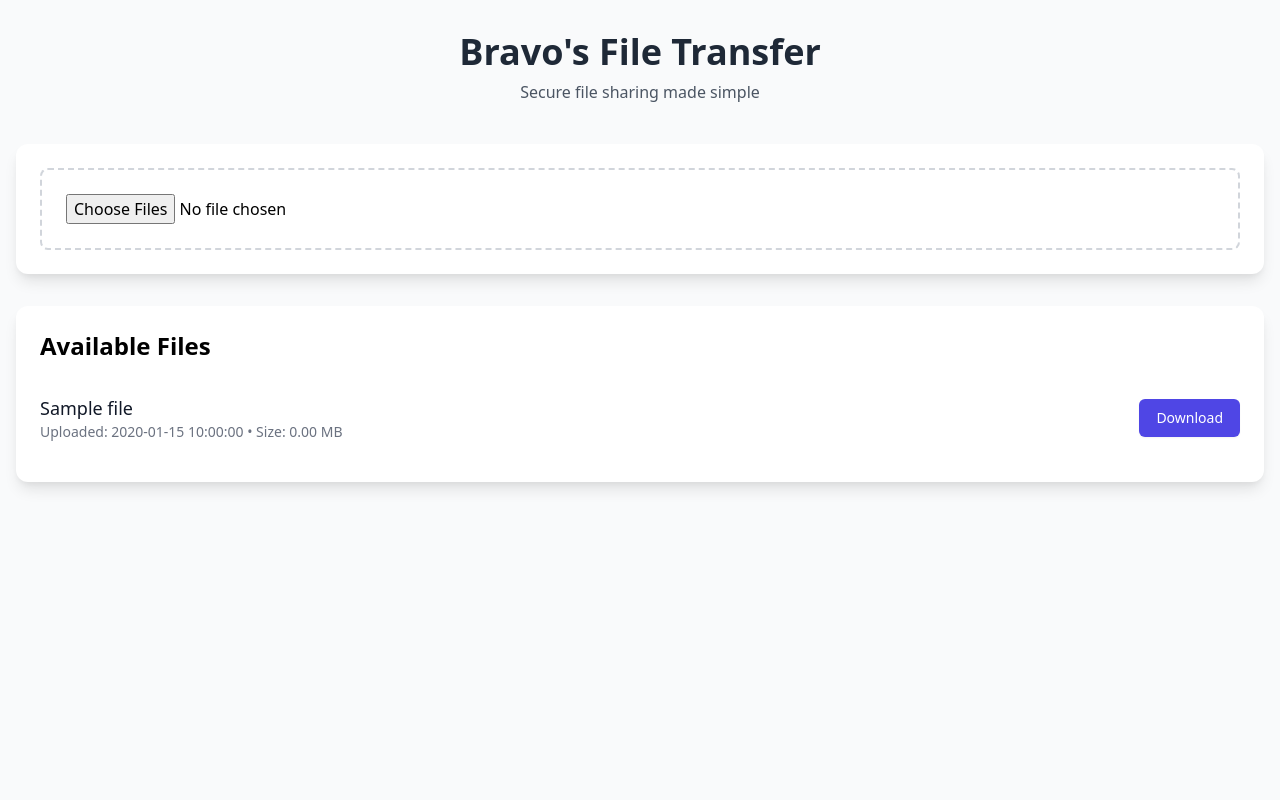
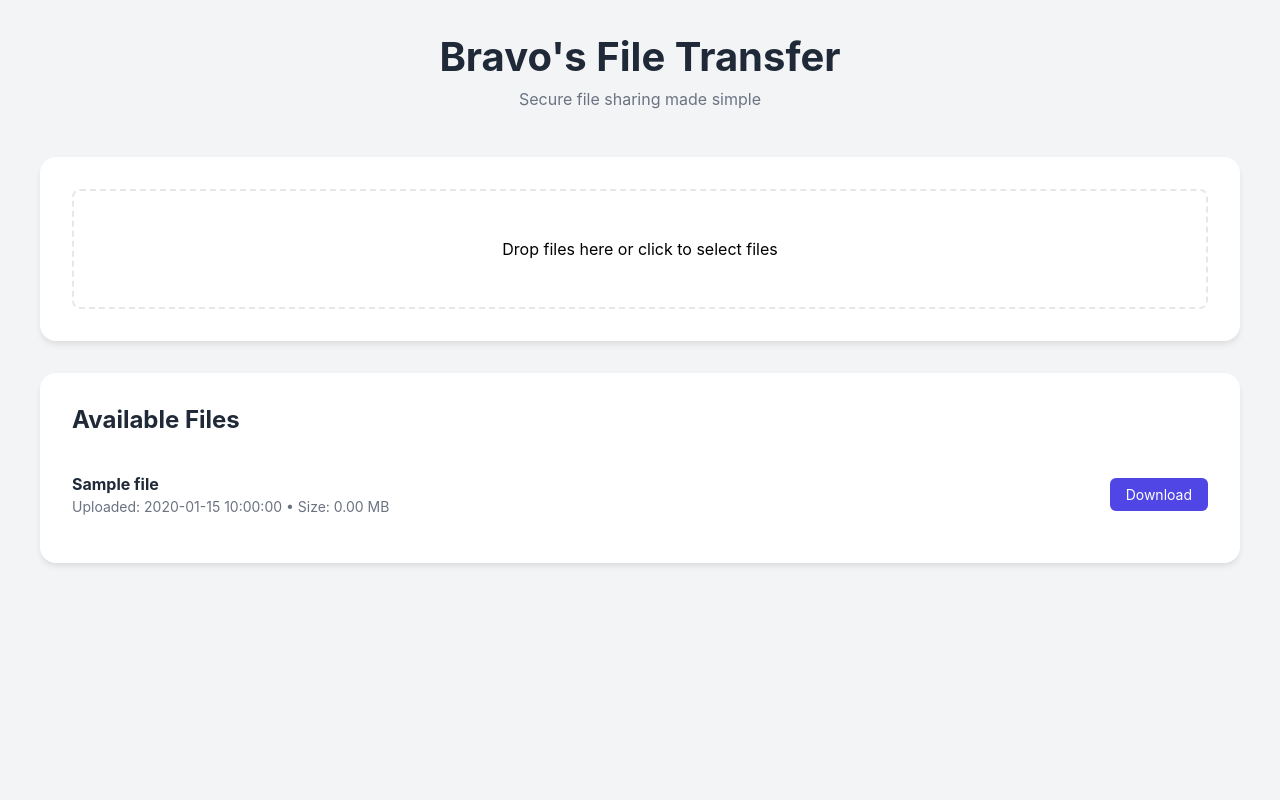
Before and after one commit to one-bravo/dl, a Flask app: template templates/index.html in a window 1280 px wide. Run offline with Flask 2, Linux system fonts and the light colour scheme; the template is opened without the code that fills it: most values are stand-ins (such as "Sample title", 1, 10 or a date in 2020); some libraries are stand-ins or nearby versions.

Commit message:
Update index.html

```diff
--- a/templates/index.html
+++ b/templates/index.html
@@ -4,92 +4,306 @@
     <meta charset="UTF-8">
     <meta name="viewport" content="width=device-width, initial-scale=1.0">
     <title>Bravo's File Transfer</title>
-    <link href="https://cdnjs.cloudflare.com/ajax/libs/tailwindcss/2.2.19/tailwind.min.css" rel="stylesheet">
-    <script src="https://cdnjs.cloudflare.com/ajax/libs/dropzone/5.9.3/min/dropzone.min.js"></script>
-    <link href="https://cdnjs.cloudflare.com/ajax/libs/dropzone/5.9.3/dropzone.min.css" rel="stylesheet">
+    <style>
+        :root {
+            --primary-color: #4F46E5;
+            --hover-color: #4338CA;
+        }
+
+        * {
+            margin: 0;
+            padding: 0;
+            box-sizing: border-box;
+            font-family: -apple-system, BlinkMacSystemFont, "Segoe UI", Roboto, "Helvetica Neue", Arial, sans-serif;
+        }
+
+        body {
+            background-color: #F3F4F6;
+            min-height: 100vh;
+            padding: 2rem;
+        }
+
+        .container {
+            max-width: 1200px;
+            margin: 0 auto;
+        }
+
+        .header {
+            text-align: center;
+            margin-bottom: 3rem;
+        }
+
+        .header h1 {
+            font-size: 2.5rem;
+            color: #1F2937;
+            margin-bottom: 0.5rem;
+        }
+
+        .header p {
+            color: #6B7280;
+        }
+
+        .upload-zone {
+            background: white;
+            border-radius: 1rem;
+            padding: 2rem;
+            box-shadow: 0 4px 6px -1px rgba(0, 0, 0, 0.1);
+            margin-bottom: 2rem;
+        }
+
+        .drop-zone {
+            border: 2px dashed #E5E7EB;
+            border-radius: 0.5rem;
+            padding: 3rem 2rem;
+            text-align: center;
+            cursor: pointer;
+            transition: border-color 0.3s ease;
+        }
+
+        .drop-zone:hover {
+            border-color: var(--primary-color);
+        }
+
+        .drop-zone.drag-over {
+            border-color: var(--primary-color);
+            background-color: #F3F4F6;
+        }
+
+        .files-list {
+            background: white;
+            border-radius: 1rem;
+            padding: 2rem;
+            box-shadow: 0 4px 6px -1px rgba(0, 0, 0, 0.1);
+        }
+
+        .files-list h2 {
+            font-size: 1.5rem;
+            color: #1F2937;
+            margin-bottom: 1.5rem;
+        }
+
+        .file-item {
+            padding: 1rem 0;
+            border-bottom: 1px solid #E5E7EB;
+            display: flex;
+            justify-content: space-between;
+            align-items: center;
+        }
+
+        .file-item:last-child {
+            border-bottom: none;
+        }
+
+        .file-info h3 {
+            color: #1F2937;
+            font-size: 1rem;
+            margin-bottom: 0.25rem;
+        }
+
+        .file-info p {
+            color: #6B7280;
+            font-size: 0.875rem;
+        }
+
+        .download-btn {
+            background-color: var(--primary-color);
+            color: white;
+            padding: 0.5rem 1rem;
+            border-radius: 0.375rem;
+            text-decoration: none;
+            font-size: 0.875rem;
+            transition: background-color 0.3s ease;
+        }
+
+        .download-btn:hover {
+            background-color: var(--hover-color);
+        }
+
+        .status-message {
+            padding: 1rem;
+            border-radius: 0.5rem;
+            margin-bottom: 1rem;
+            display: none;
+        }
+
+        .status-message.success {
+            background-color: #DEF7EC;
+            color: #03543F;
+        }
+
+        .status-message.error {
+            background-color: #FDE8E8;
+            color: #9B1C1C;
+        }
+
+        .progress-bar {
+            width: 100%;
+            height: 4px;
+            background-color: #E5E7EB;
+            border-radius: 2px;
+            margin-top: 1rem;
+            display: none;
+        }
+
+        .progress-bar-fill {
+            height: 100%;
+            background-color: var(--primary-color);
+            border-radius: 2px;
+            width: 0%;
+            transition: width 0.3s ease;
+        }
+
+        .selected-files {
+            margin-top: 1rem;
+            display: none;
+        }
+
+        .selected-files-list {
+            list-style: none;
+            margin-top: 0.5rem;
+        }
+
+        .selected-files-list li {
+            color: #4B5563;
+            font-size: 0.875rem;
+            margin-bottom: 0.25rem;
+        }
+    </style>
 </head>
-<body class="bg-gray-50 min-h-screen">
-    <div class="container mx-auto px-4 py-8">
-        <!-- Header -->
-        <div class="text-center mb-10">
-            <h1 class="text-4xl font-bold text-gray-800 mb-2">Bravo's File Transfer</h1>
-            <p class="text-gray-600">Secure file sharing made simple</p>
+<body>
+    <div class="container">
+        <div class="header">
+            <h1>Bravo's File Transfer</h1>
+            <p>Secure file sharing made simple</p>
         </div>
 
-        <!-- Upload Zone -->
-        <div class="bg-white rounded-xl shadow-lg p-6 mb-8">
-            <form id="upload-form" class="dropzone rounded-lg border-2 border-dashed border-gray-300 p-6" action="/upload" method="post">
-                <div class="fallback">
-                    <input name="file" type="file" multiple />
+        <div class="status-message" id="statusMessage"></div>
+
+        <div class="upload-zone">
+            <div class="drop-zone" id="dropZone">
+                <p>Drop files here or click to select files</p>
+                <input type="file" id="fileInput" multiple style="display: none;">
+                <div class="progress-bar" id="progressBar">
+                    <div class="progress-bar-fill" id="progressBarFill"></div>
                 </div>
-            </form>
+                <div class="selected-files" id="selectedFiles">
+                    <p>Selected files:</p>
+                    <ul class="selected-files-list" id="selectedFilesList"></ul>
+                </div>
+            </div>
         </div>
 
-        <!-- Status Messages -->
-        <div id="status-message" class="hidden mb-8 p-4 rounded-lg"></div>
-
-        <!-- Files List -->
-        <div class="bg-white rounded-xl shadow-lg p-6">
-            <h2 class="text-2xl font-semibold mb-4">Available Files</h2>
-            <div class="divide-y divide-gray-200">
+        <div class="files-list">
+            <h2>Available Files</h2>
             {% for file in files %}
-                <div class="py-4 flex justify-between items-center">
-                    <div class="flex-1">
-                        <h3 class="text-lg font-medium text-gray-900">{{ file.name }}</h3>
-                        <p class="text-sm text-gray-500">
-                            Uploaded: {{ file.upload_time }} • Size: {{ '{:.2f}'.format(file.size / 1024 / 1024) }} MB
-                        </p>
+            <div class="file-item">
+                <div class="file-info">
+                    <h3>{{ file.name }}</h3>
+                    <p>Uploaded: {{ file.upload_time }} • Size: {{ '{:.2f}'.format(file.size / 1024 / 1024) }} MB</p>
                 </div>
-                    <a href="{{ url_for('download_file', filename=file.name) }}"
-                       class="ml-4 inline-flex items-center px-4 py-2 border border-transparent rounded-md shadow-sm text-sm font-medium text-white bg-indigo-600 hover:bg-indigo-700 focus:outline-none focus:ring-2 focus:ring-offset-2 focus:ring-indigo-500">
+                <a href="{{ url_for('download_file', filename=file.name) }}" class="download-btn">
                     Download
                 </a>
             </div>
             {% endfor %}
             {% if not files %}
-                <p class="py-4 text-gray-500 text-center">No files available</p>
+            <p style="text-align: center; color: #6B7280;">No files available</p>
             {% endif %}
-            </div>
         </div>
     </div>
 
     <script>
-        Dropzone.autoDiscover = false;
+        const dropZone = document.getElementById('dropZone');
+        const fileInput = document.getElementById('fileInput');
+        const progressBar = document.getElementById('progressBar');
+        const progressBarFill = document.getElementById('progressBarFill');
+        const statusMessage = document.getElementById('statusMessage');
+        const selectedFiles = document.getElementById('selectedFiles');
+        const selectedFilesList = document.getElementById('selectedFilesList');
 
-        const showStatus = (message, isError = false) => {
-            const statusDiv = document.getElementById('status-message');
-            statusDiv.textContent = message;
-            statusDiv.className = `mb-8 p-4 rounded-lg ${isError ? 'bg-red-100 text-red-700' : 'bg-green-100 text-green-700'}`;
-            statusDiv.classList.remove('hidden');
+        function showStatus(message, isError = false) {
+            statusMessage.textContent = message;
+            statusMessage.className = `status-message ${isError ? 'error' : 'success'}`;
+            statusMessage.style.display = 'block';
             setTimeout(() => {
-                statusDiv.classList.add('hidden');
+                statusMessage.style.display = 'none';
             }, 5000);
-        };
+        }
 
-        new Dropzone("#upload-form", {
-            url: "/upload",
-            maxFilesize: 16384, // 16GB
-            parallelUploads: 5,
-            maxFiles: null, // unlimited files
-            addRemoveLinks: true,
-            dictDefaultMessage: `
-                <div class="text-center">
-                    <svg class="mx-auto h-12 w-12 text-gray-400" stroke="currentColor" fill="none" viewBox="0 0 48 48">
-                        <path d="M28 8H12a4 4 0 00-4 4v20m32-12v8m0 0v8a4 4 0 01-4 4H12a4 4 0 01-4-4v-4m32-4l-3.172-3.172a4 4 0 00-5.656 0L28 28M8 32l9.172-9.172a4 4 0 015.656 0L28 28m0 0l4 4m4-24h8m-4-4v8m-12 4h.02" stroke-width="2" stroke-linecap="round" stroke-linejoin="round" />
-                    </svg>
-                    <p class="mt-1 text-sm text-gray-600">Drop files here or click to upload</p>
-                </div>
-            `,
-            init: function() {
-                this.on("success", function(file, response) {
+        function updateProgress(percent) {
+            progressBar.style.display = 'block';
+            progressBarFill.style.width = `${percent}%`;
+        }
+
+        function uploadFiles(files) {
+            const formData = new FormData();
+            Array.from(files).forEach((file, index) => {
+                formData.append(`file${index}`, file);
+            });
+
+            updateProgress(0);
+            progressBar.style.display = 'block';
+
+            fetch('/upload', {
+                method: 'POST',
+                body: formData
+            })
+            .then(response => response.json())
+            .then(data => {
+                if (data.success) {
                     showStatus('Files uploaded successfully!');
                     setTimeout(() => {
                         window.location.reload();
                     }, 1500);
+                } else {
+                    showStatus(data.message || 'Upload failed', true);
+                }
+            })
+            .catch(error => {
+                showStatus('Upload failed: ' + error.message, true);
+            })
+            .finally(() => {
+                progressBar.style.display = 'none';
+                selectedFiles.style.display = 'none';
+                selectedFilesList.innerHTML = '';
             });
-                this.on("error", function(file, errorMessage) {
-                    showStatus(errorMessage, true);
+        }
+
+        function updateSelectedFilesList(files) {
+            selectedFilesList.innerHTML = '';
+            Array.from(files).forEach(file => {
+                const li = document.createElement('li');
+                li.textContent = `${file.name} (${(file.size / 1024 / 1024).toFixed(2)} MB)`;
+                selectedFilesList.appendChild(li);
             });
+            selectedFiles.style.display = 'block';
+        }
+
+        dropZone.addEventListener('click', () => fileInput.click());
+
+        fileInput.addEventListener('change', (e) => {
+            if (e.target.files.length > 0) {
+                updateSelectedFilesList(e.target.files);
+                uploadFiles(e.target.files);
+            }
+        });
+
+        dropZone.addEventListener('dragover', (e) => {
+            e.preventDefault();
+            dropZone.classList.add('drag-over');
+        });
+
+        dropZone.addEventListener('dragleave', () => {
+            dropZone.classList.remove('drag-over');
+        });
+
+        dropZone.addEventListener('drop', (e) => {
+            e.preventDefault();
+            dropZone.classList.remove('drag-over');
+            const files = e.dataTransfer.files;
+            if (files.length > 0) {
+                updateSelectedFilesList(files);
+                uploadFiles(files);
             }
         });
     </script>
```
Lines whose indentation alone changed are shown as unchanged.
